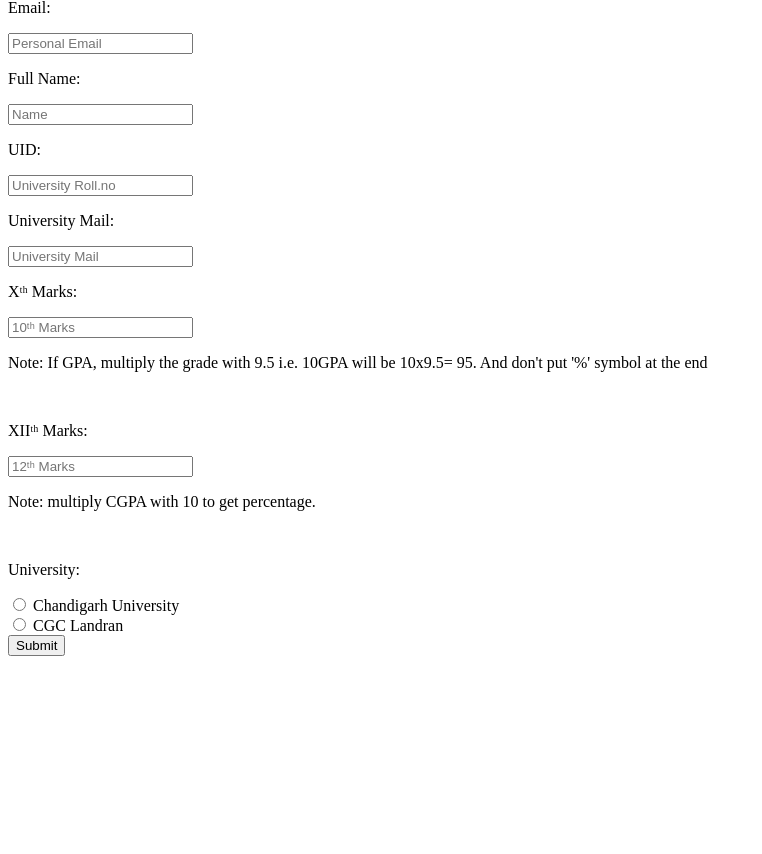
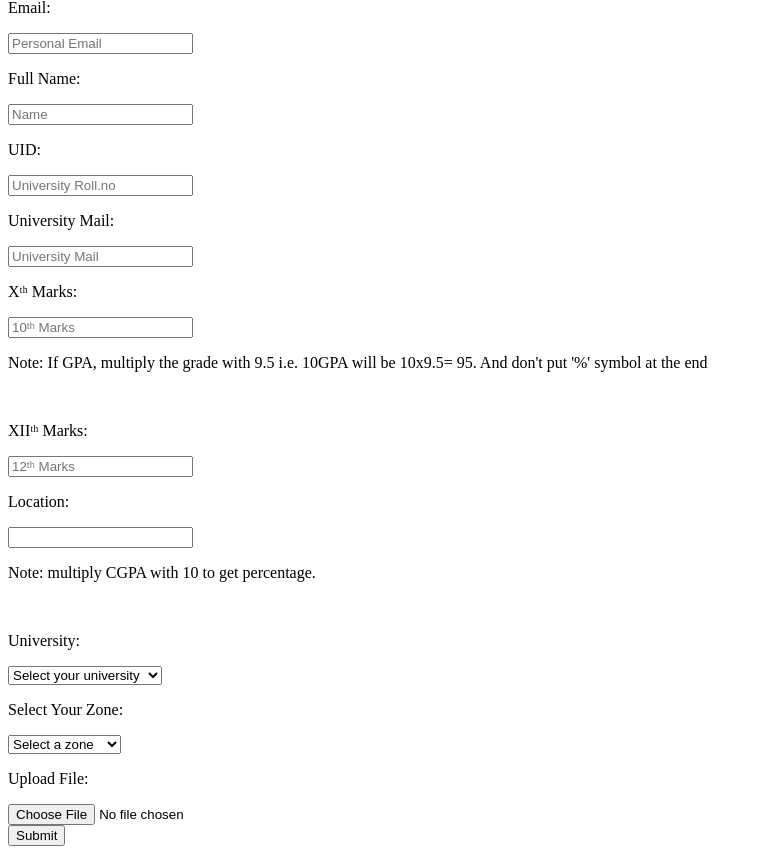
Before and after one commit to Uday-sidagana/CU-Placement-Assistant, a Flask app: page /registerDetails in a window 1280 px wide. Shown: the part 102-956 px from the top of the page, without its empty margins (0-762 px from the left). Before the commit the page ends 758 px from the top, so only its background shows below. Run offline with Flask 3, Linux system fonts and the light colour scheme.

Commit message:
Location and university changed to select instead of radio button

```diff
--- a/Auth/templates/registerDetails.html
+++ b/Auth/templates/registerDetails.html
@@ -7,7 +7,7 @@
 <h3>Student Registration Details</h3>
 <h4>Fill your details to make your work easier</h4>
 
-<form action="/submit" method="POST">
+<form action="/submit" method="POST" enctype="multipart/form-data">
     <p>Email:</p>
     <input type="email" placeholder="Personal Email" name="email" required>
 
@@ -28,14 +28,34 @@
     <p>XIIᵗʰ Marks:</p>
     <input type="number" placeholder="12ᵗʰ Marks" name="XII" required>
 
+    <p>Location:</p>
+    <input type="text" placeholder="" name="XII" required>
+
     <p>Note: multiply CGPA with 10 to get percentage.</p><br>
 
     <p>University:</p>
-    <input type="radio" id="chandigarh" name="university" value="Chandigarh University" required>
-    <label for="chandigarh">Chandigarh University</label><br>
+    <select name="university" required>
+        <option value="" disabled selected>Select your university</option>
+        <option value="Chandigarh University">Chandigarh University</option>
+        <option value="CGC Landran">CGC Landran</option>
+    </select>
 
-    <input type="radio" id="cgc" name="university" value="CGC Landran" required>
-    <label for="cgc">CGC Landran</label><br>
+
+    <p>Select Your Zone:</p>
+    <select name="zone" required>
+        <option value="" disabled selected>Select a zone</option>
+        <option value="North India">North India</option>
+        <option value="South India">South India</option>
+        <option value="East India">East India</option>
+        <option value="West India">West India</option>
+        <option value="Central India">Central India</option>
+        <option value="Northeast India">Northeast India</option>
+    </select>
+
+
+    <p>Upload File:</p>
+    <input type="file" name="file" required><br>
+
 
     <input type="submit" value="Submit">
 </form>
```
Also changed, not shown: instance/testdb.db (added).
